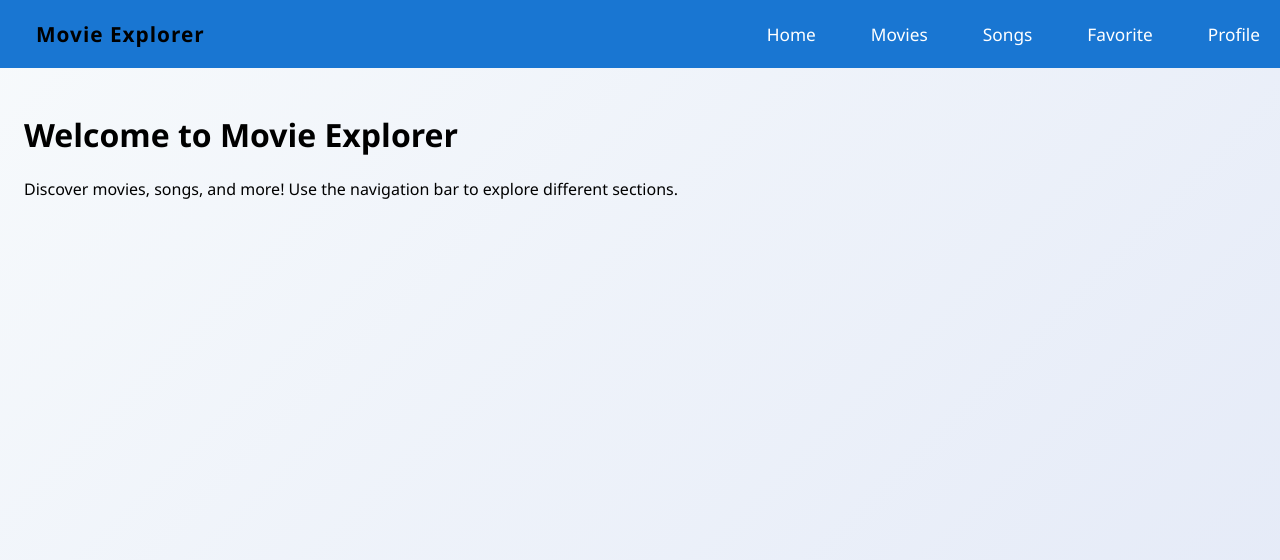
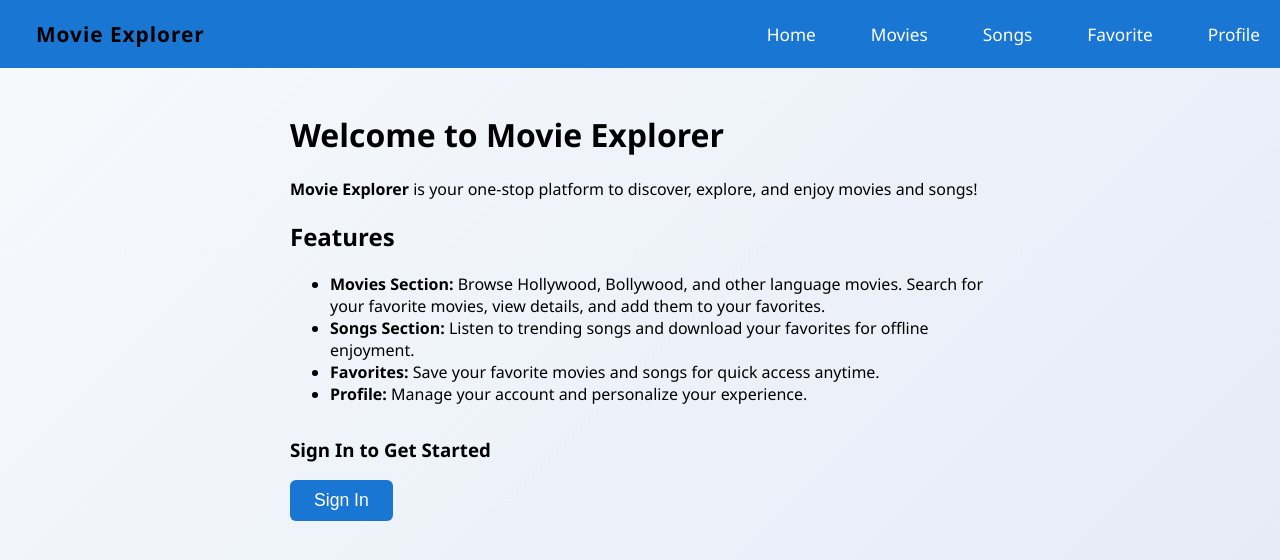
Before and after one commit to Aachal121-code/movie-explorer, a React (Create React App) app: page / in a window 1280 px wide. Both pictures are taken after typing "Sample", "Sample123" into the empty fields and a click on the button "Sign In". Shown: the top 560 px of the page. Built offline with nearby package versions, Linux system fonts and the light colour scheme.

Commit message:
fix width issue and add home file

```diff
--- a/src/App.css
+++ b/src/App.css
@@ -1,7 +1,6 @@
 /* Background */
 body, .main-bg {
   min-height: 100vh;
-  width: 100vw;
   background: linear-gradient(135deg, #f7fafc 0%, #e3e9f7 100%);
   font-family: 'Segoe UI', 'Roboto', Arial, sans-serif;
   margin: 0;
--- a/src/components/Home.js
+++ b/src/components/Home.js
@@ -1,12 +1,46 @@
 import React from "react";
 
-function Home() {
+function Home({ onLoginClick, user }) {
   return (
-    <div style={{ padding: 24 }}>
+    <div style={{ padding: 24, maxWidth: 700, margin: "0 auto" }}>
       <h1>Welcome to Movie Explorer</h1>
       <p>
-        Discover movies, songs, and more! Use the navigation bar to explore different sections.
+        <strong>Movie Explorer</strong> is your one-stop platform to discover, explore, and enjoy movies and songs!
       </p>
+      <h2>Features</h2>
+      <ul>
+        <li>
+          <strong>Movies Section:</strong> Browse Hollywood, Bollywood, and other language movies. Search for your favorite movies, view details, and add them to your favorites.
+        </li>
+        <li>
+          <strong>Songs Section:</strong> Listen to trending songs and download your favorites for offline enjoyment.
+        </li>
+        <li>
+          <strong>Favorites:</strong> Save your favorite movies and songs for quick access anytime.
+        </li>
+        <li>
+          <strong>Profile:</strong> Manage your account and personalize your experience.
+        </li>
+      </ul>
+      {!user && (
+        <div style={{ marginTop: 32 }}>
+          <h3>Sign In to Get Started</h3>
+          <button
+            style={{
+              padding: "10px 24px",
+              fontSize: "1.1rem",
+              background: "#1976d2",
+              color: "#fff",
+              border: "none",
+              borderRadius: 6,
+              cursor: "pointer"
+            }}
+            onClick={onLoginClick}
+          >
+            Sign In
+          </button>
+        </div>
+      )}
     </div>
   );
 }
```
